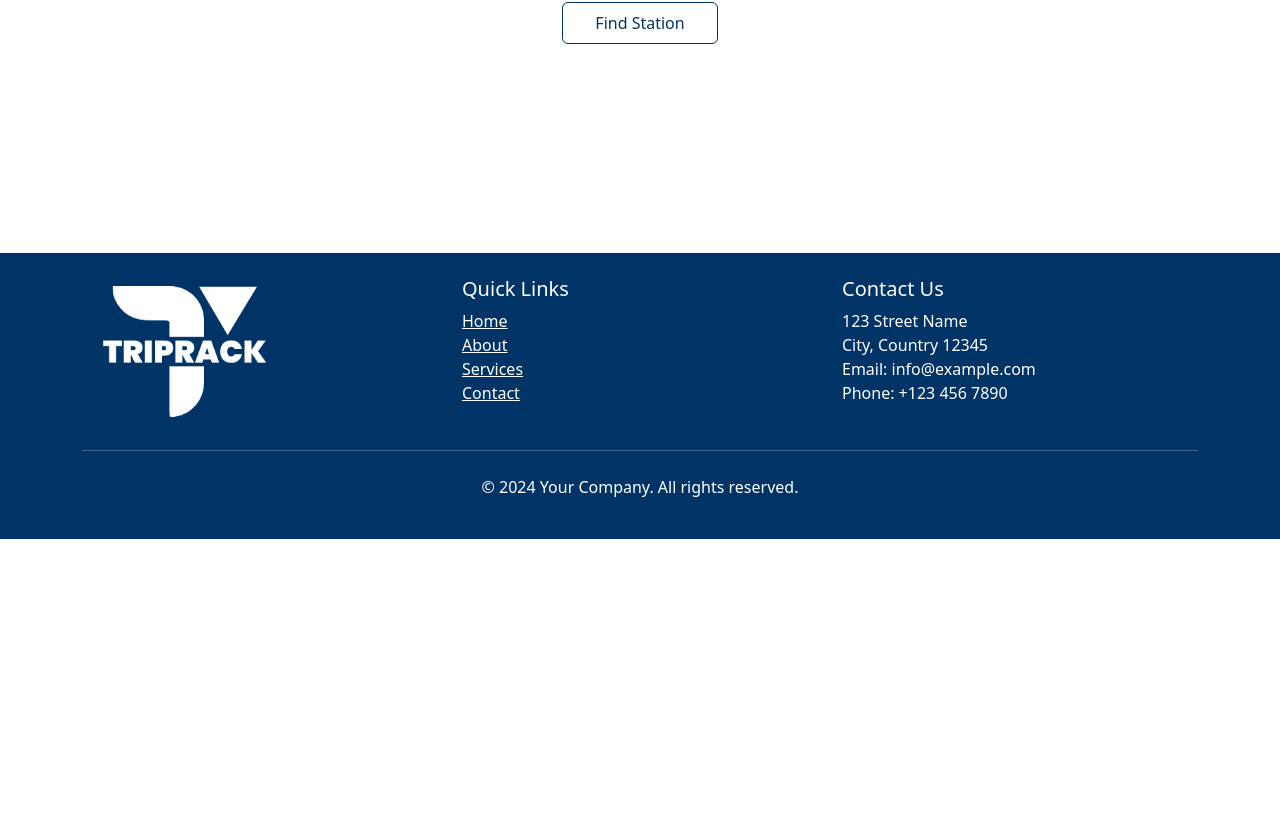
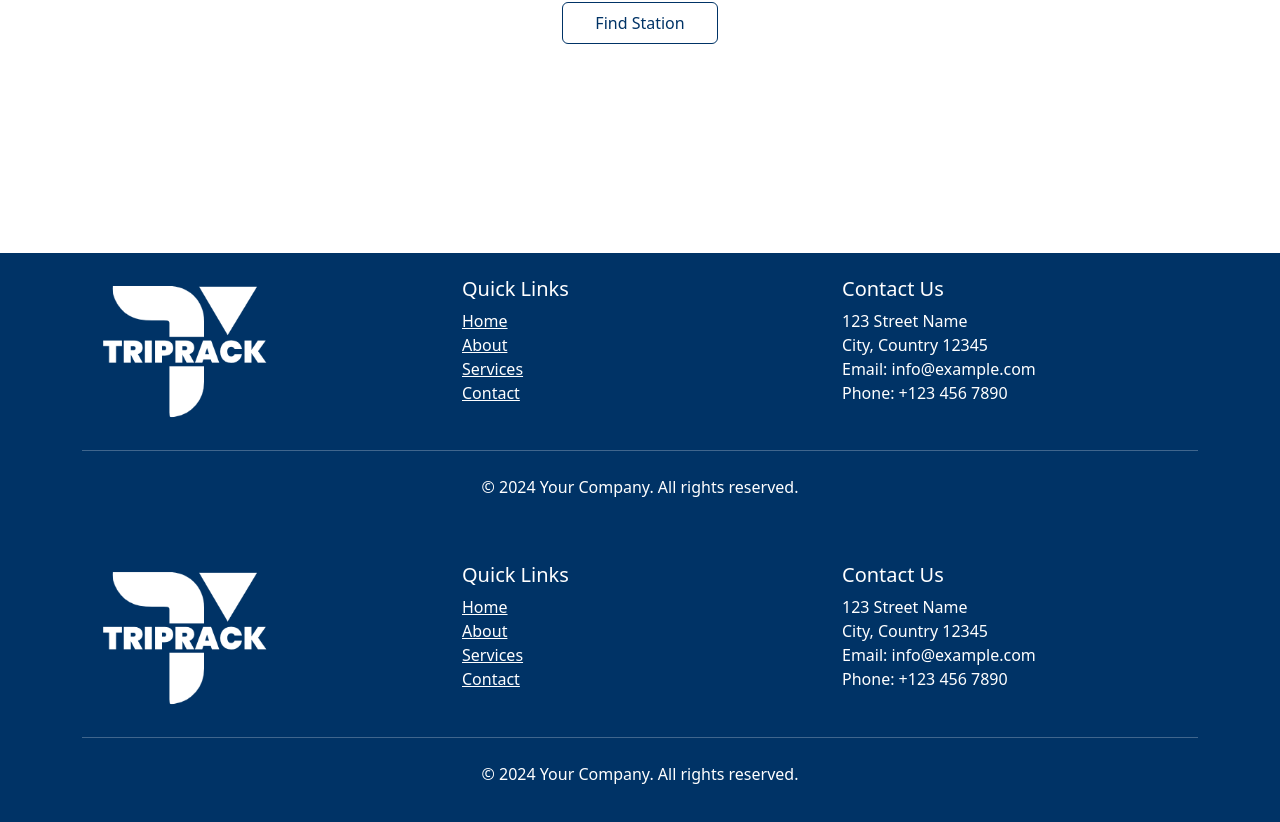
Before and after one commit to Karimsameh100/EasyBus, a React (Create React App) app: page / in a window 1280 px wide. Shown: the part 2702-3524 px from the top of the page. Before the commit the page ends 3241 px from the top, so only its background shows below. Built offline with nearby package versions, Linux system fonts and the light colour scheme.

Commit message:
add footer section

```diff
--- a/src/App.js
+++ b/src/App.js
@@ -14,6 +14,7 @@ import ClientSignup from "./Pages/client";
 import CompanySignup from "./Pages/Company";
 import CompleteComReg from "./Pages/CompleteComReg";
 import Login from "./Pages/Login";
+import Footer from "./Componants/Footer";
 // import SignUp from "./Pages/SignUp";
 
 function App() {
@@ -32,6 +33,7 @@ function App() {
         {/* <Route path="/register" element={<SignUp />} /> */}
         <Route path="/CompleteComReg" element={<CompleteComReg />} />
       </Routes>
+      <Footer />
     </BrowserRouter>
   );
 }
```
